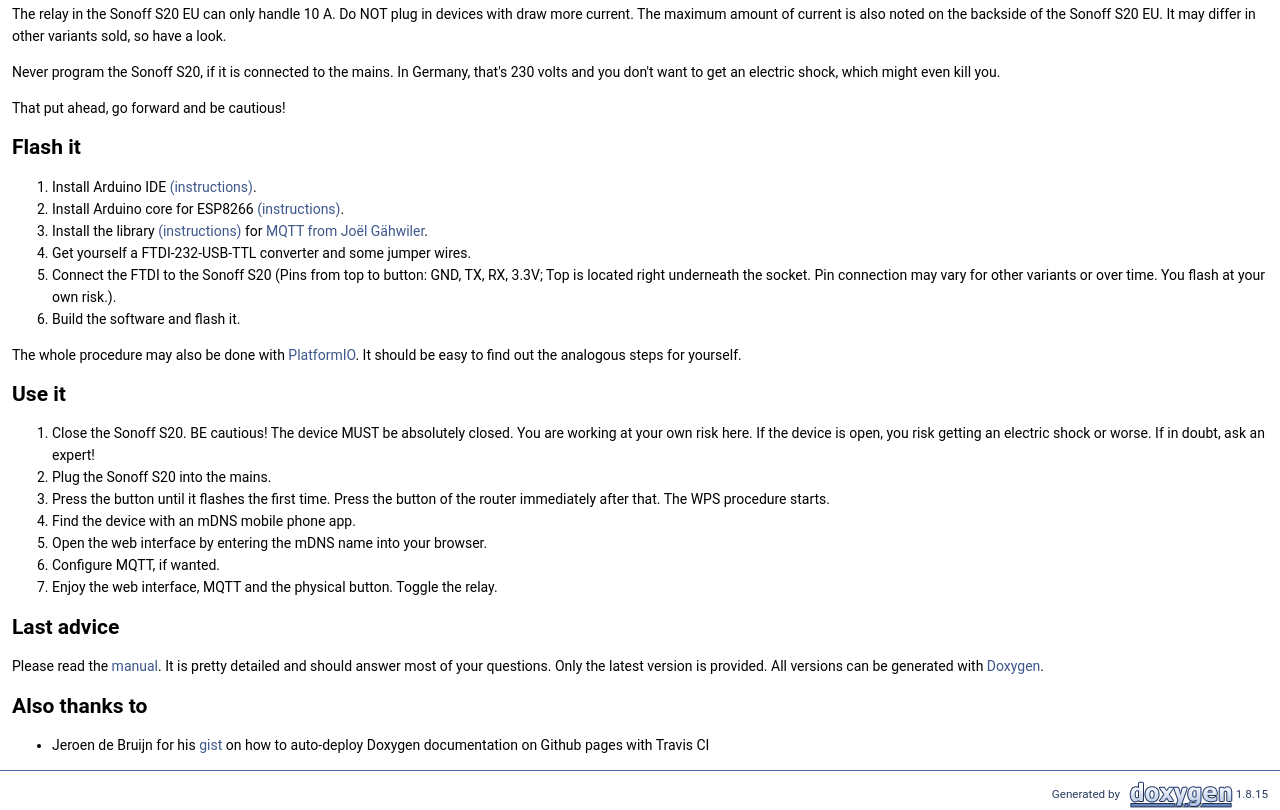
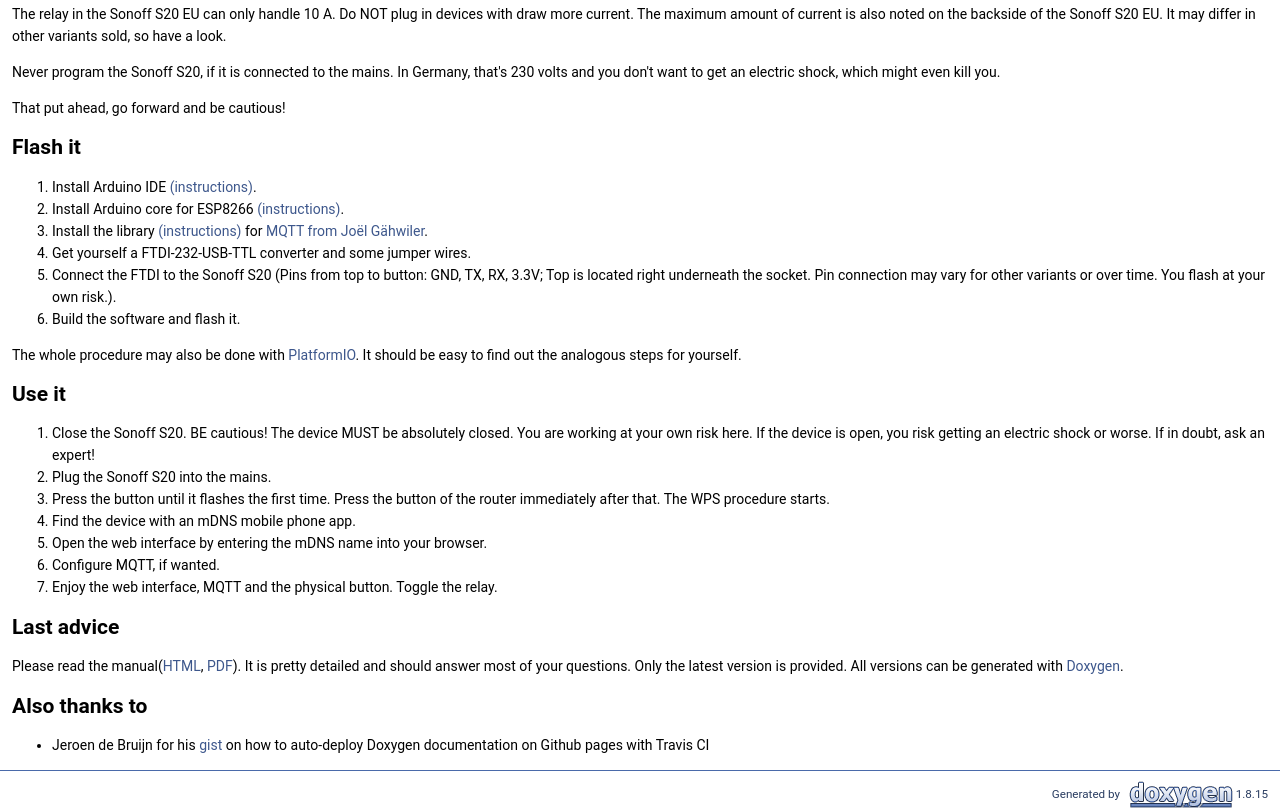
Before and after one commit to peastone/WIFIOnOff, a plain HTML site: page md__home_travis_build_peastone_WIFIOnOff_README.html in a window 1280 px wide. Shown: the part 324-1134 px from the top of the page. Drawn offline with Linux system fonts and the light colour scheme.

Commit message:
Deploy code docs to GitHub Pages Travis build: 13
Commit: 7873ae43cd46da4a48e9860e7b30122f8dc251e4

```diff
--- a/md__home_travis_build_peastone_WIFIOnOff_README.html
+++ b/md__home_travis_build_peastone_WIFIOnOff_README.html
@@ -94,7 +94,7 @@ $(function() {
 <li>Enjoy the web interface, MQTT and the physical button. Toggle the relay.</li>
 </ol>
 <h2>Last advice</h2>
-<p class="">Please read the <a href="https://peastone.github.io/WIFIOnOff/">manual</a>. It is pretty detailed and should answer most of your questions. Only the latest version is provided. All versions can be generated with <a href="https://www.stack.nl/~dimitri/doxygen/">Doxygen</a>.</p>
+<p class="">Please read the manual(<a href="https://peastone.github.io/WIFIOnOff/">HTML</a>, <a href="https://peastone.github.io/WIFIOnOff/refman.pdf">PDF</a>). It is pretty detailed and should answer most of your questions. Only the latest version is provided. All versions can be generated with <a href="https://www.stack.nl/~dimitri/doxygen/">Doxygen</a>.</p>
 <h2>Also thanks to</h2>
 <ul>
 <li>Jeroen de Bruijn for his <a href="https://gist.github.com/vidavidorra/548ffbcdae99d752da02">gist</a> on how to auto-deploy Doxygen documentation on Github pages with Travis CI </li>
```
Also changed, not shown: 1 other file.
